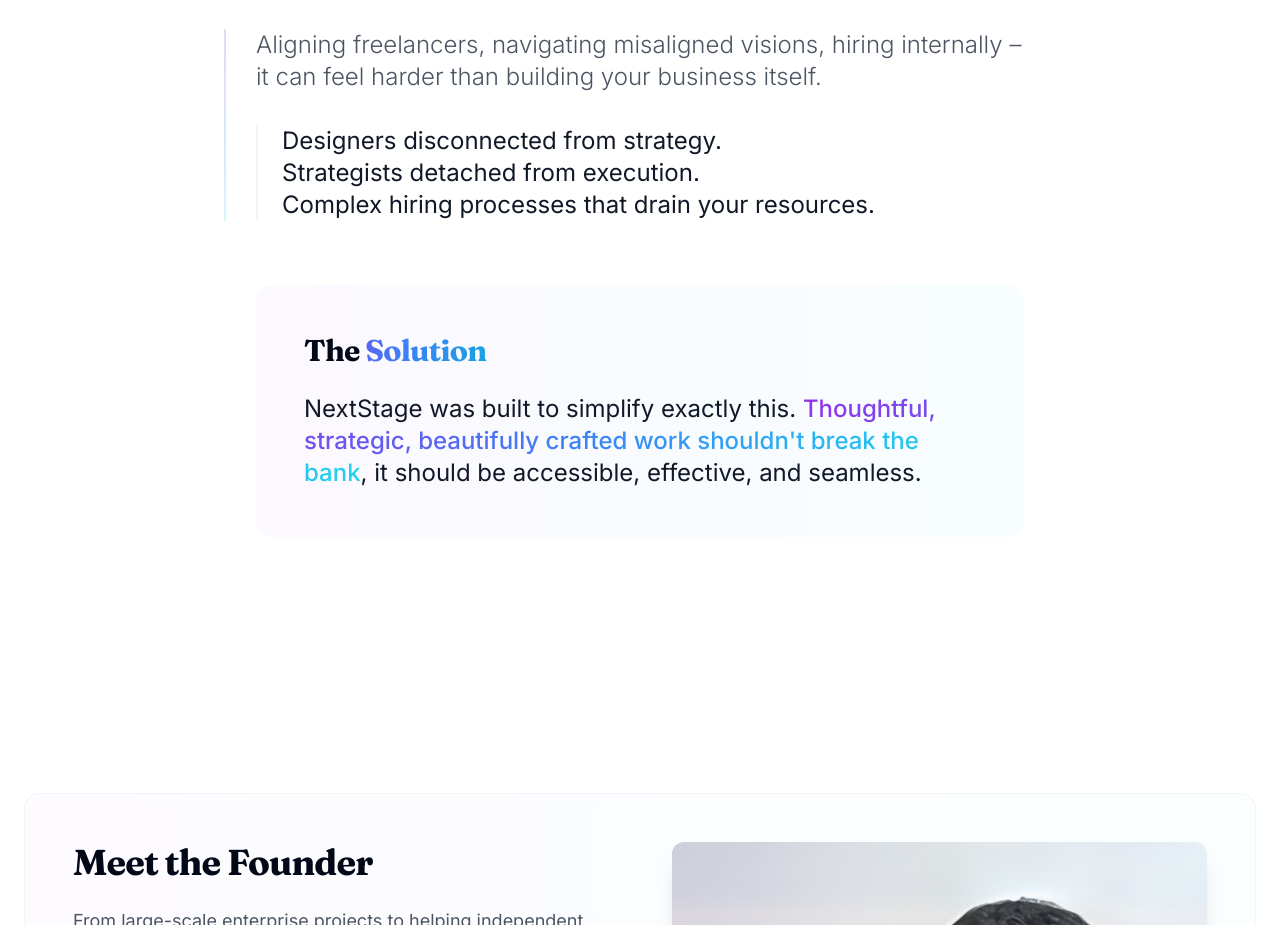
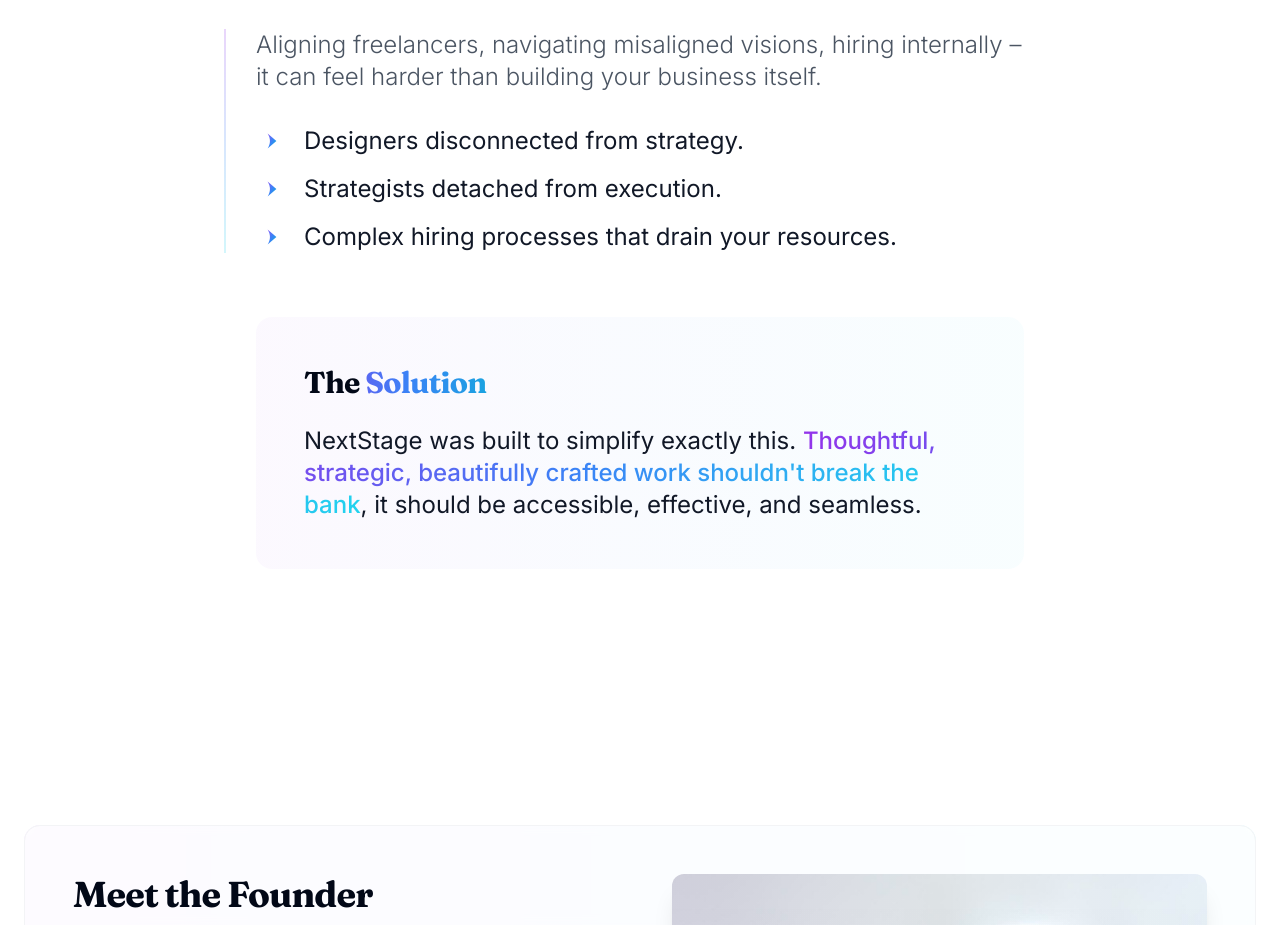
Before and after one commit to bsegev/nextstage-3.0, a Next.js app: page /about in a window 1280 px wide. Shown: the part 1000-1925 px from the top of the page. Built offline with nearby package versions, Linux system fonts and the light colour scheme; a web font is replaced by a local one.

Commit message:
Scale up chevron bullets to improve visibility

```diff
--- a/app/components/about/core-narrative.tsx
+++ b/app/components/about/core-narrative.tsx
@@ -41,14 +41,58 @@
               <p className="text-gray-600 text-xl md:text-2xl leading-relaxed font-light">
                 Aligning freelancers, navigating misaligned visions, hiring internally – it can feel harder than building your business itself.
               </p>
-              <div className="mt-8 pl-6 border-l-2 border-gray-100">
-                <p className="text-gray-900 text-xl md:text-2xl leading-relaxed">
-                  Designers disconnected from strategy.
-                  <br />
-                  Strategists detached from execution.
-                  <br />
-                  Complex hiring processes that drain your resources.
-                </p>
+              <div className="mt-8 space-y-4">
+                <div className="flex items-center gap-4">
+                  <div className="w-8 flex-shrink-0">
+                    <svg className="w-8 h-8" viewBox="0 0 512 512" fill="none" xmlns="http://www.w3.org/2000/svg">
+                      <defs>
+                        <linearGradient id="chevronGradient1" x1="0%" y1="0%" x2="100%" y2="100%">
+                          <stop offset="0%" stopColor="#8b5cf6" />
+                          <stop offset="50%" stopColor="#3b82f6" />
+                          <stop offset="100%" stopColor="#06b6d4" />
+                        </linearGradient>
+                      </defs>
+                      <path d="M186 136 C236 216 236 296 186 376 L326 256 L186 136Z" fill="url(#chevronGradient1)" stroke="none" />
+                    </svg>
+                  </div>
+                  <p className="text-gray-900 text-xl md:text-2xl leading-relaxed">
+                    Designers disconnected from strategy.
+                  </p>
+                </div>
+                <div className="flex items-center gap-4">
+                  <div className="w-8 flex-shrink-0">
+                    <svg className="w-8 h-8" viewBox="0 0 512 512" fill="none" xmlns="http://www.w3.org/2000/svg">
+                      <defs>
+                        <linearGradient id="chevronGradient2" x1="0%" y1="0%" x2="100%" y2="100%">
+                          <stop offset="0%" stopColor="#8b5cf6" />
+                          <stop offset="50%" stopColor="#3b82f6" />
+                          <stop offset="100%" stopColor="#06b6d4" />
+                        </linearGradient>
+                      </defs>
+                      <path d="M186 136 C236 216 236 296 186 376 L326 256 L186 136Z" fill="url(#chevronGradient2)" stroke="none" />
+                    </svg>
+                  </div>
+                  <p className="text-gray-900 text-xl md:text-2xl leading-relaxed">
+                    Strategists detached from execution.
+                  </p>
+                </div>
+                <div className="flex items-center gap-4">
+                  <div className="w-8 flex-shrink-0">
+                    <svg className="w-8 h-8" viewBox="0 0 512 512" fill="none" xmlns="http://www.w3.org/2000/svg">
+                      <defs>
+                        <linearGradient id="chevronGradient3" x1="0%" y1="0%" x2="100%" y2="100%">
+                          <stop offset="0%" stopColor="#8b5cf6" />
+                          <stop offset="50%" stopColor="#3b82f6" />
+                          <stop offset="100%" stopColor="#06b6d4" />
+                        </linearGradient>
+                      </defs>
+                      <path d="M186 136 C236 216 236 296 186 376 L326 256 L186 136Z" fill="url(#chevronGradient3)" stroke="none" />
+                    </svg>
+                  </div>
+                  <p className="text-gray-900 text-xl md:text-2xl leading-relaxed">
+                    Complex hiring processes that drain your resources.
+                  </p>
+                </div>
               </div>
             </motion.div>
 
```
